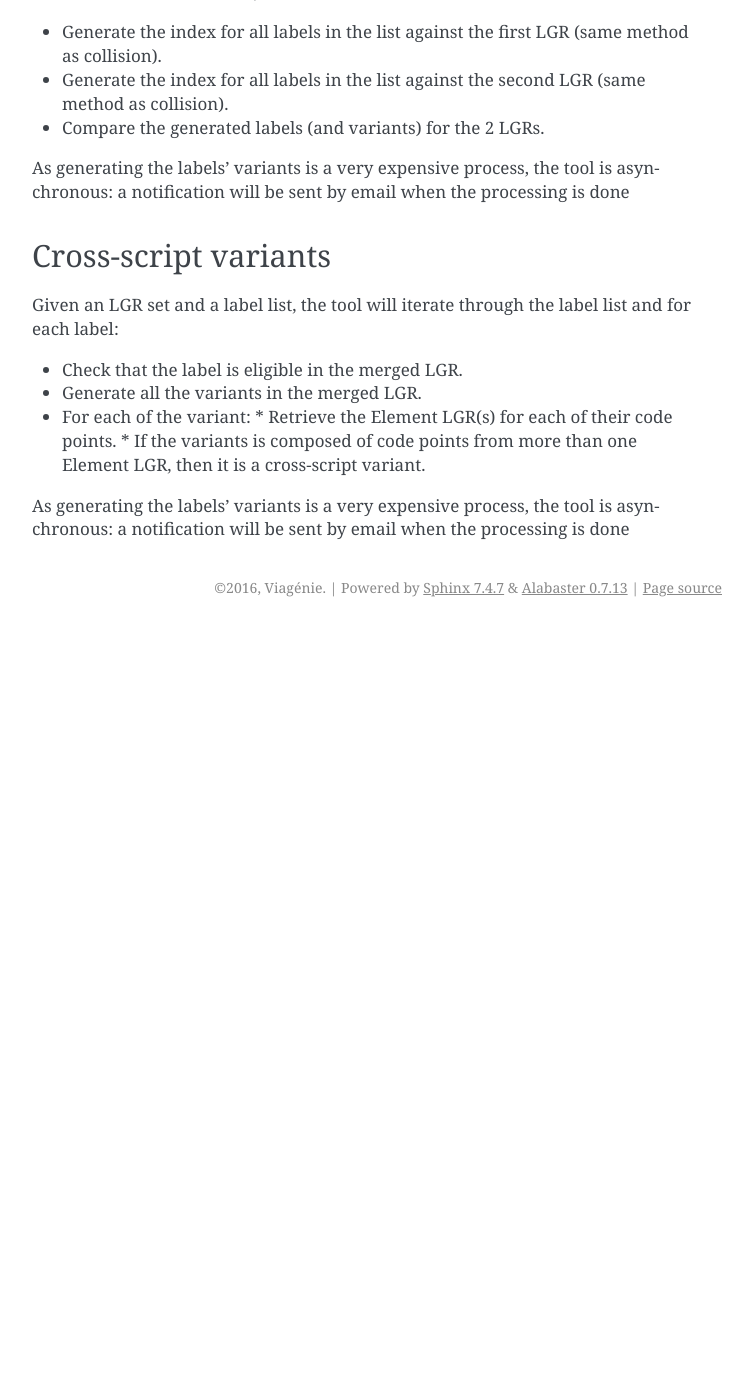
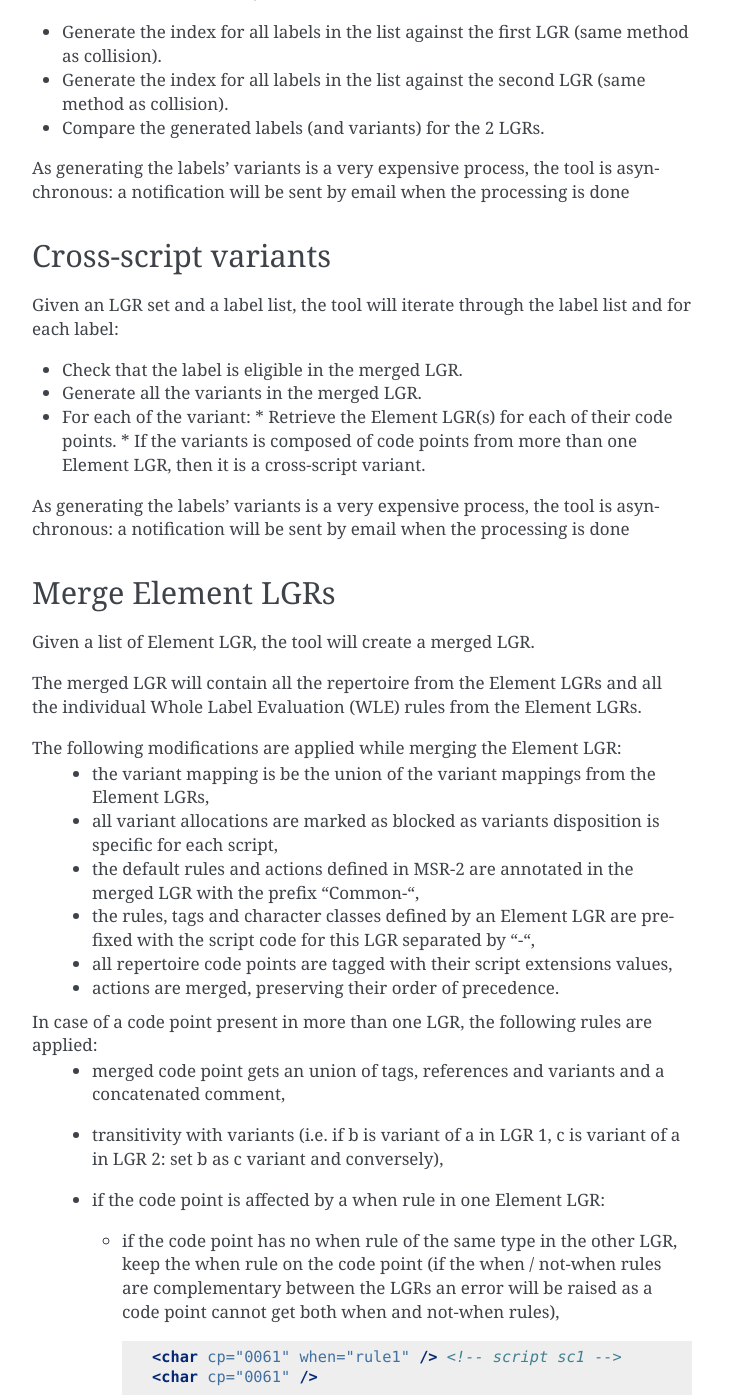
Before and after one commit to icann/lgr-core, a Sphinx documentation site: the page built from doc/algo.rst, in a window 1280 px wide and 1400 px high, scrolled down 4221 px. Shown: the whole window, without its empty margins (388-1141 px from the left). Built offline with Sphinx 7.4.7, drawn with Linux system fonts in a browser that asks for light colours; before the commit the page ends 4848 px from its top, so only the background shows below that; some of the changed text lies outside the part shown.

Commit message:
Add documentation for merge algorithm

```diff
--- a/doc/algo.rst
+++ b/doc/algo.rst
@@ -165,3 +165,58 @@ Given an LGR set and a label list, the tool will iterate through the label list
 As generating the labels' variants is a very expensive process, the tool is asynchronous: a notification will be sent by email when the processing is done
 
 .. _`section 8.5 of RFC 7940`: https://tools.ietf.org/html/rfc7940#section-8.5
+
+Merge Element LGRs
+------------------
+
+Given a list of Element LGR, the tool will create a merged LGR.
+
+The merged LGR will contain all the repertoire from the Element LGRs and all the individual Whole Label Evaluation (WLE)
+rules from the Element LGRs.
+
+The following modifications are applied while merging the Element LGR:
+ - the variant mapping is be the union of the variant mappings from the Element LGRs,
+ - all variant allocations are marked as blocked as variants disposition is specific for each script,
+ - the default rules and actions defined in MSR-2 are annotated in the merged LGR with the prefix "Common-",
+ - the rules, tags and character classes defined by an Element LGR are prefixed with the script code for this LGR separated
+   by "-",
+ - all repertoire code points are tagged with their script extensions values,
+ - actions are merged, preserving their order of precedence.
+
+In case of a code point present in more than one LGR, the following rules are applied:
+ - merged code point gets an union of tags, references and variants and a concatenated comment,
+ - transitivity with variants
+   (i.e. if b is variant of a in LGR 1, c is variant of a in LGR 2: set b as c variant and conversely),
+ - if the code point is affected by a when rule in one Element LGR:
+
+   - if the code point has no when rule of the same type in the other LGR, keep the when rule on the code point
+     (if the when / not-when rules are complementary between the LGRs an error will be raised as a code point cannot get
+     both when and not-when rules),
+
+     .. code-block:: xml
+
+       <char cp="0061" when="rule1" /> <!-- script sc1 -->
+       <char cp="0061" />
+
+     will be merged as:
+
+     .. code-block:: xml
+
+       <char cp="0061" when="sc1-rule1" />
+
+   - if the code point has the "same" when rule ("same" means with the same name and same kind (when or not-when),
+     the content of the rule is not  actually analyzed), prefix the when rule with the script code for both LGR,
+
+     .. code-block:: xml
+
+       <char cp="0061" when="rule1" /> <!-- script sc1 -->
+       <char cp="0061" when="rule1" /> <!-- script sc2 -->
+
+     will be merged as:
+
+     .. code-block:: xml
+
+       <char cp="0061" when="sc2-sc1-rule1" />
+
+   - if the code point has a "different" when rule of the same kind ("different" means with a different name), return a
+     duplicated code point exception.
```
